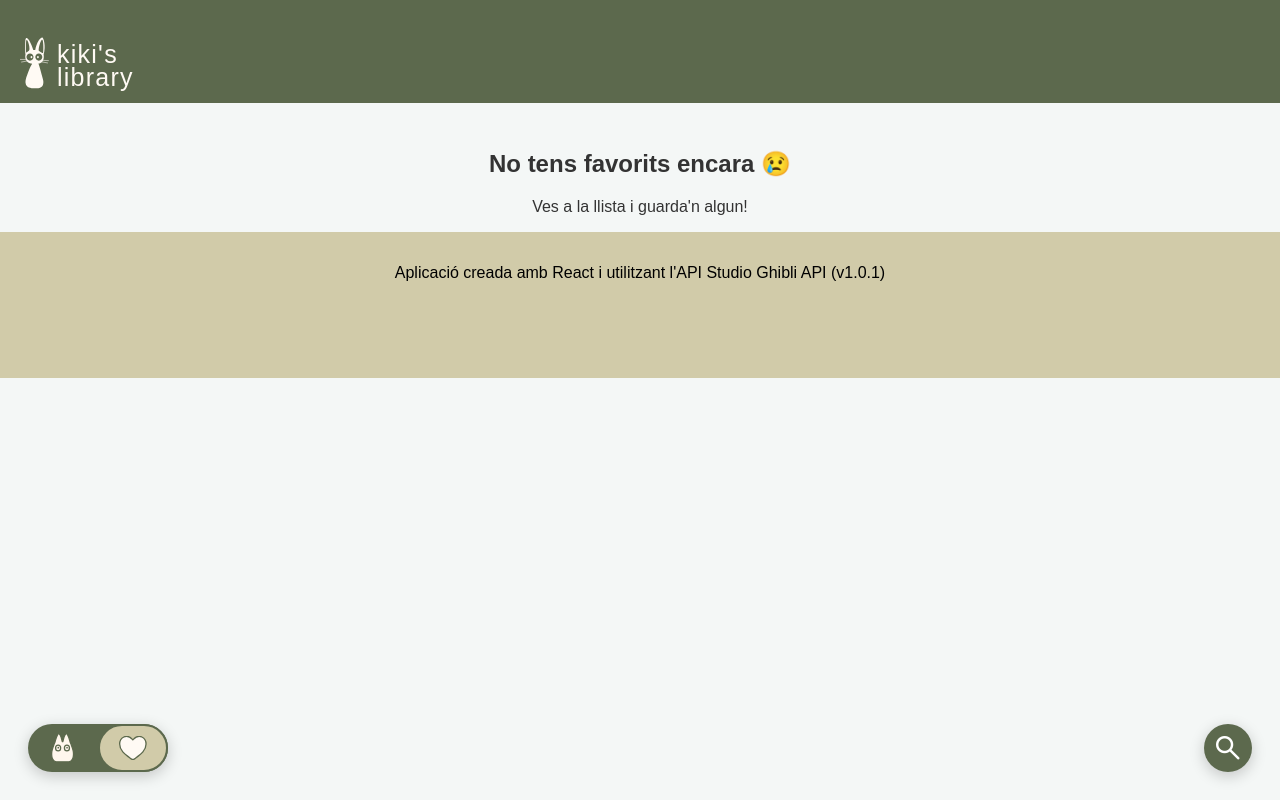
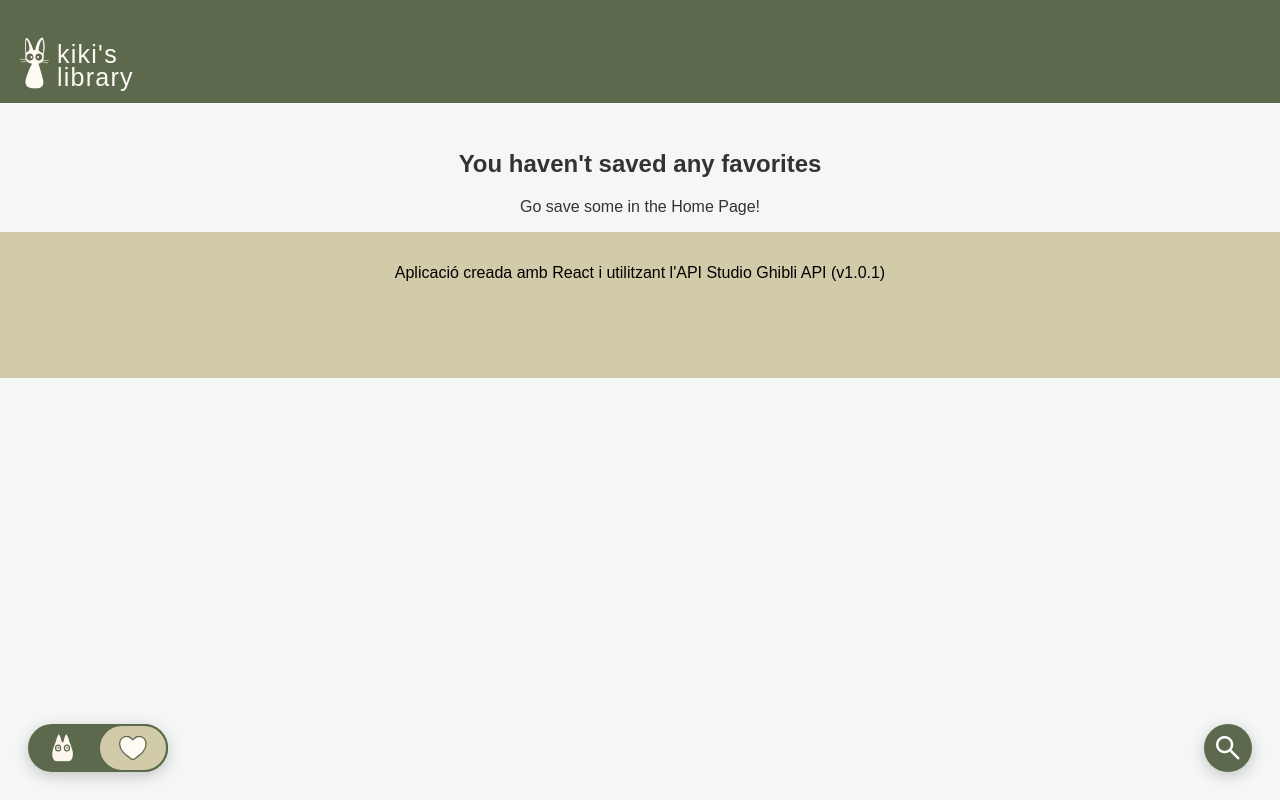
Before and after one commit to anastasiaanaya/ProjecteDAM-BinniProductions, a React (Vite) app: page /favourites in a window 1280 px wide. Built offline with nearby package versions, Linux system fonts and the light colour scheme; a web font is replaced by a local one.

Commit message:
canvis d'idioma

```diff
--- a/src/pages/Favourites.css
+++ b/src/pages/Favourites.css
@@ -10,7 +10,7 @@
 }
 
 .favorites-heading {
-  font-family: 'Oswald', sans-serif;
+  /*font-family: 'Oswald', sans-serif;*/
   font-size: 28px;
   color: #6b442a;
   margin-bottom: 18px;
--- a/src/pages/Favourites.jsx
+++ b/src/pages/Favourites.jsx
@@ -9,8 +9,8 @@ function FavoritesPage() {
   if (!favorites || favorites.length === 0) {
     return (
       <div className="empty-fav">
-        <h2>No tens favorits encara 😢</h2>
-        <p>Ves a la llista i guarda'n algun!</p>
+        <h2>You haven't saved any favorites</h2>
+        <p>Go save some in the Home Page!</p>
 
       </div>
     );
```
